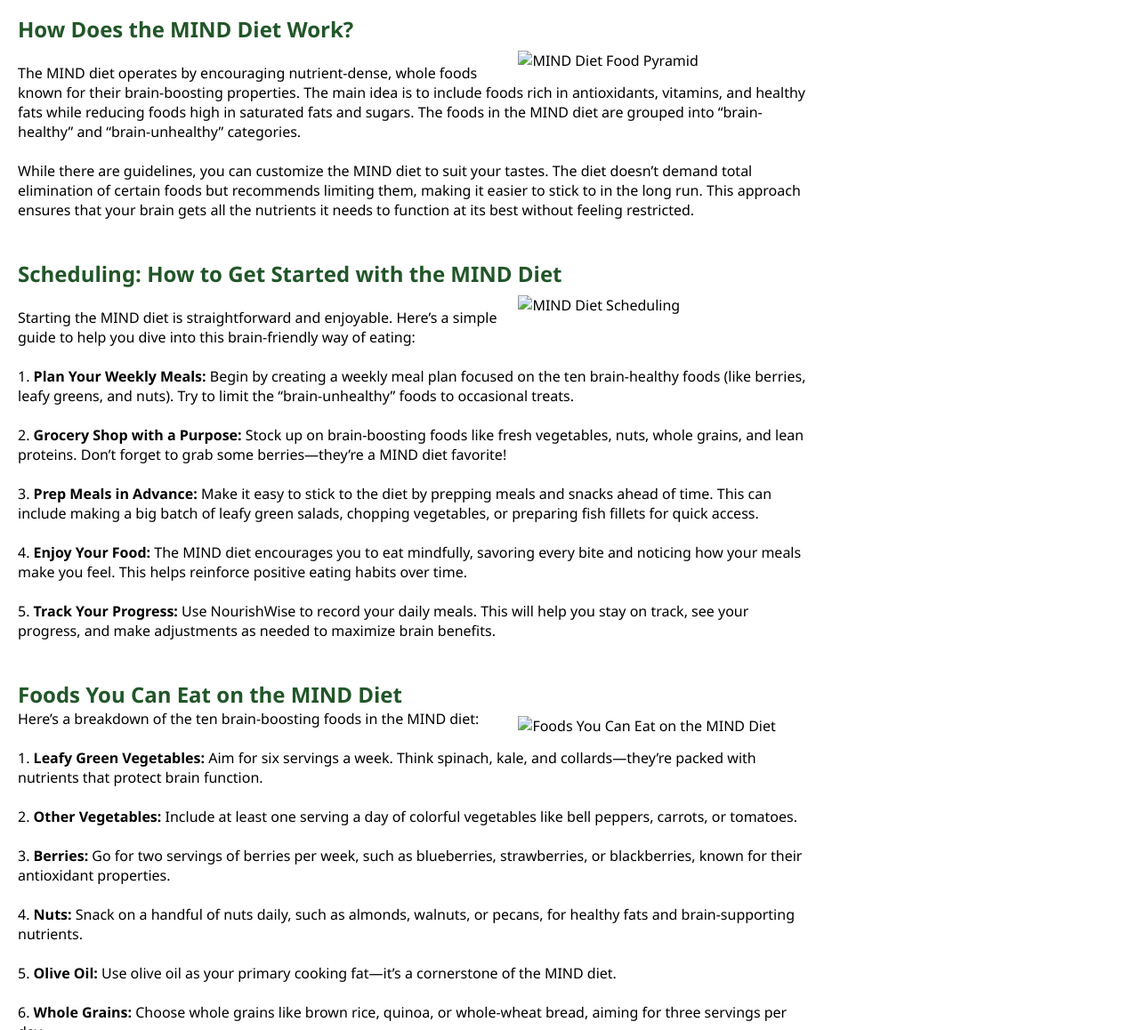
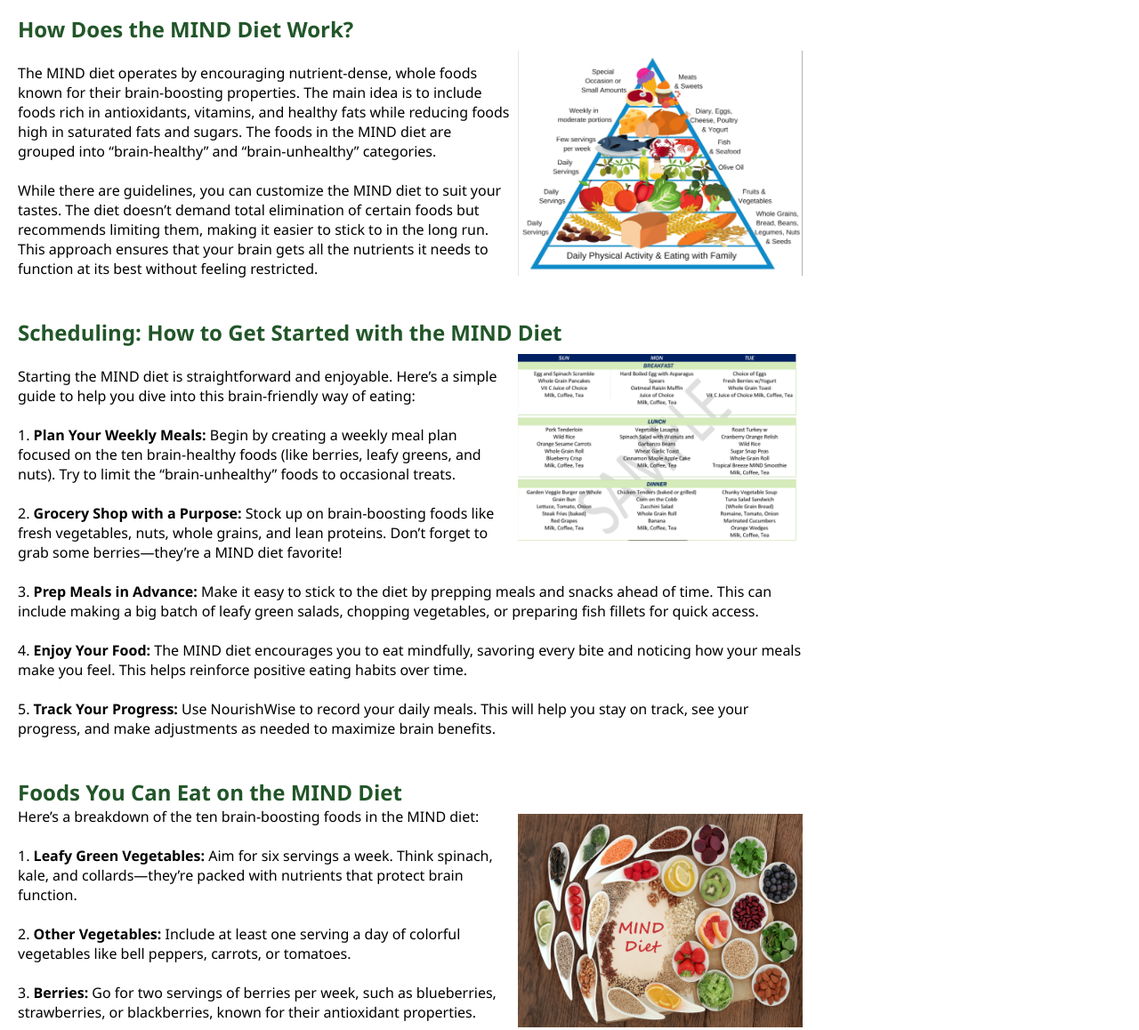
Before and after one commit to Val-Ster/NourishWise, a plain HTML site: page Mind-article.html in a window 1280 px wide. Shown: the part 623-1781 px from the top of the page at 89% size. Drawn offline with Linux system fonts and the light colour scheme.

Commit message:
Added pics to mind diet page

```diff
--- a/Mind-article.html
+++ b/Mind-article.html
@@ -167,7 +167,7 @@
           <br />
           <br />
           <h2 id="How">How Does the MIND Diet Work?</h2>
-          <img src="assets/mind-pyramid.jpg" alt="MIND Diet Food Pyramid" />
+          <img src="assets/mind-pyramid.PNG" alt="MIND Diet Food Pyramid" />
           <br />
           <p>
             The MIND diet operates by encouraging nutrient-dense, whole foods
@@ -192,7 +192,7 @@
             Scheduling: How to Get Started with the MIND Diet
           </h2>
           <img
-            src="assets/mind-getting-started.png"
+            src="assets/mind-1.PNG"
             alt="MIND Diet Scheduling"
           />
           <br />
@@ -242,7 +242,7 @@
           <br />
           <h2 id="foods-you-can-eat">Foods You Can Eat on the MIND Diet</h2>
           <img
-            src="assets/mind-foods.jpg"
+            src="assets/mind-2.jpg"
             alt="Foods You Can Eat on the MIND Diet"
           />
           <p>
@@ -311,7 +311,7 @@
           <br />
           <h2 id="foods-to-limit">Foods to Limit or Avoid</h2>
           <img
-            src="assets/mind-avoid.jpg"
+            src="assets/mind-3.jpeg"
             alt="Foods to Limit on the MIND Diet"
           />
           <p>
@@ -348,7 +348,7 @@
           <br />
           <br />
           <h2 id="fun-tips">Fun Tips to Enjoy the MIND Diet</h2>
-          <img src="assets/mind-tips.jpg" alt="MIND Diet Fun Tips" />
+          <img src="assets/mind-4.webp" alt="MIND Diet Fun Tips" />
           <p>Here are some enjoyable ways to embrace the MIND diet:</p>
           <ul>
             <br />
```
Also changed, not shown: assets/ahmed.jpg (deleted), assets/isha.jpeg (deleted), assets/mind-1.PNG (added), assets/mind-2.jpg (added), assets/mind-3.jpeg (added), assets/mind-4.webp (added), assets/mind-pyramid.PNG (added), assets/tech-inspire.PNG (deleted).
